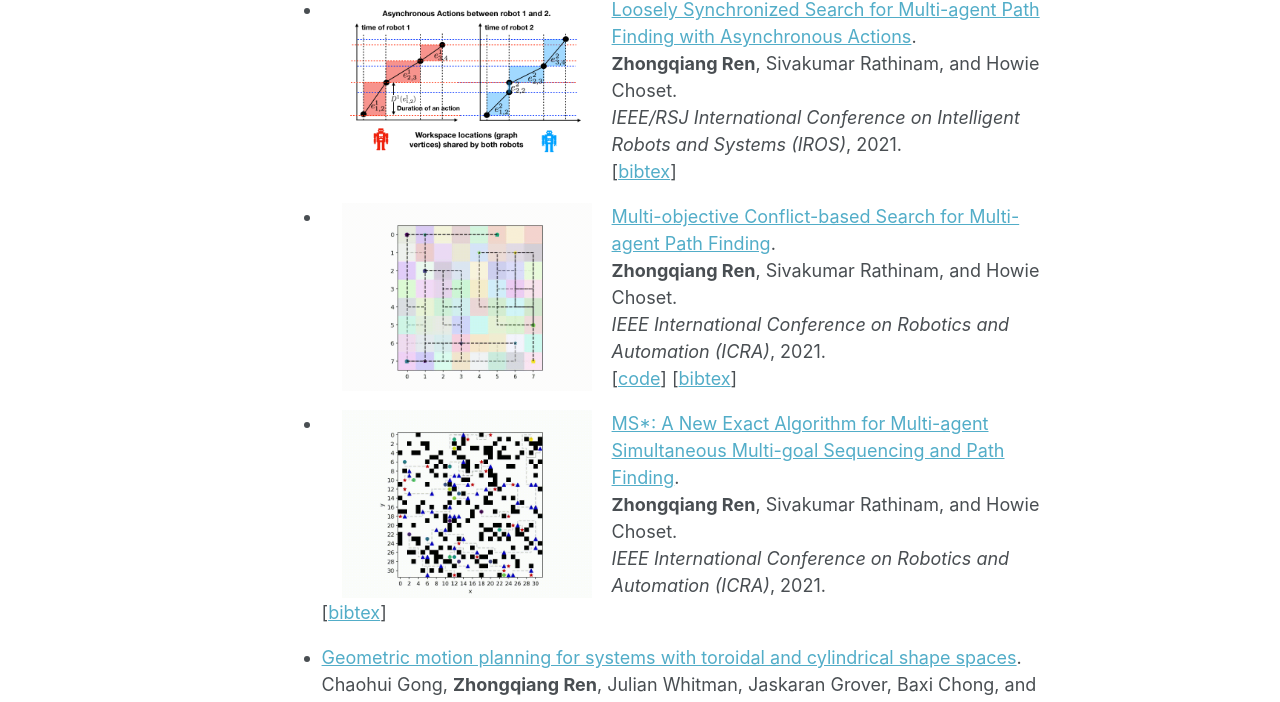
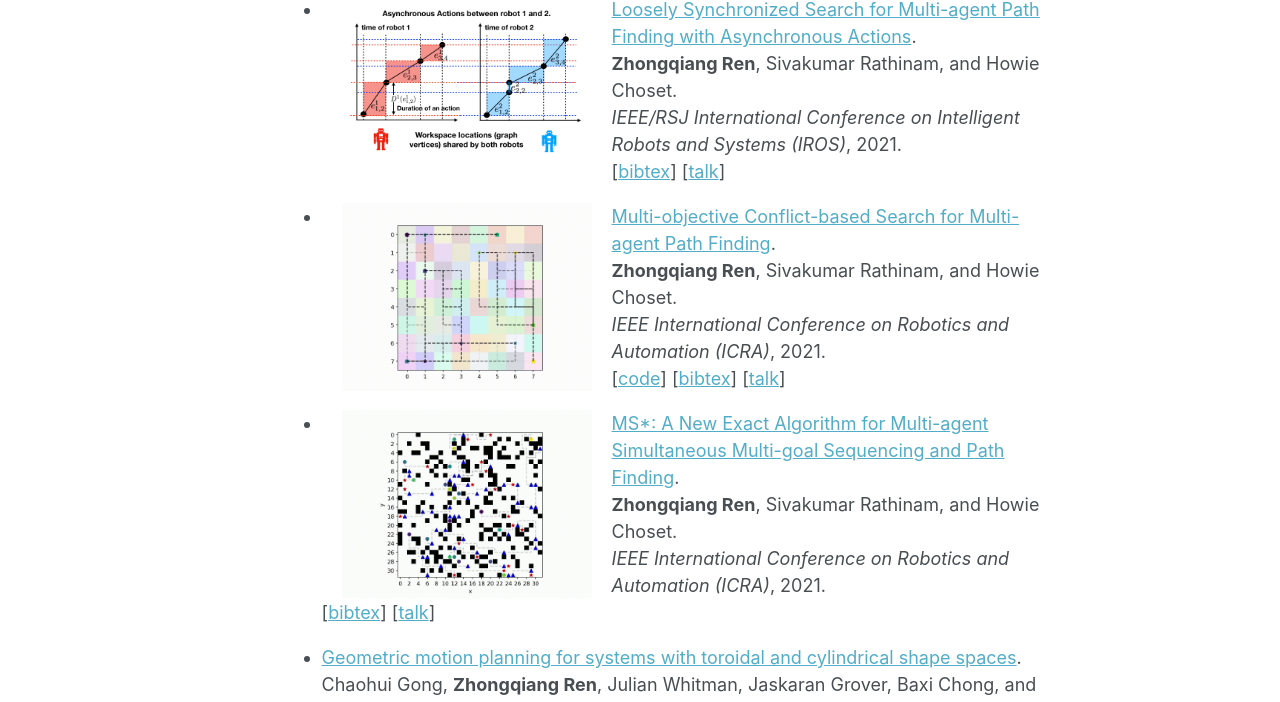
Before and after one commit to wonderren/wonderren.github.io, a Jekyll site: the page built from _pages/about.md, in a window 1280 px wide. Shown: the part 1175-1877 px from the top of the page. Built offline with Jekyll 4.4.1, drawn with Linux system fonts in a browser that asks for light colours.

Commit message:
fix link bugs

```diff
--- a/_pages/about.md
+++ b/_pages/about.md
@@ -81,8 +81,8 @@ Conference
 	**Zhongqiang Ren**, Sivakumar Rathinam, and Howie Choset.\
 	<i>IEEE/RSJ International Conference on Intelligent Robots and Systems (IROS)</i>, 2021.\
 	[<a href="javascript:void(0)" onclick="(function(target, id) { if ($('#' + id).css('display') == 'block') { $('#' + id).hide('fast'); $(target).text('bibtex') } else { $('#' + id).show('fast'); $(target).text('bibtex') } })(this, 'bibtex-ren21-LSS');">bibtex</a>]
+[[talk](https://youtu.be/u0WSXr3yjhc)]
 <div id="bibtex-ren21-LSS" style="display:none">
-[[talk](https://youtu.be/u0WSXr3yjhc)]
 <pre>@inproceedings{ren21loosely,
     title={Loosely Synchronized Search for Multi-agent Path Finding with Asynchronous Actions},
     author={Ren, Zhongqiang and Rathinam, Sivakumar and Choset, Howie},
@@ -99,8 +99,8 @@ Conference
 	<i>IEEE International Conference on Robotics and Automation (ICRA)</i>, 2021.\
 	[[code](https://github.com/wonderren/public_pymomapf)]
 	[<a href="javascript:void(0)" onclick="(function(target, id) { if ($('#' + id).css('display') == 'block') { $('#' + id).hide('fast'); $(target).text('bibtex') } else { $('#' + id).show('fast'); $(target).text('bibtex') } })(this, 'bibtex-ren21-MOCBS');">bibtex</a>]
+[[talk](https://youtu.be/KI-BVhsjg0I)]
 <div id="bibtex-ren21-MOCBS" style="display:none">
-[[talk](https://youtu.be/KI-BVhsjg0I)]
 <pre>@inproceedings{ren21mocbs,
     title={Multi-objective Conflict-based Search for Multi-agent Path Finding},
     author={Ren, Zhongqiang and Rathinam, Sivakumar and Choset, Howie},
@@ -115,8 +115,8 @@ Conference
 	**Zhongqiang Ren**, Sivakumar Rathinam, and Howie Choset.\
 	<i>IEEE International Conference on Robotics and Automation (ICRA)</i>, 2021.\
 	[<a href="javascript:void(0)" onclick="(function(target, id) { if ($('#' + id).css('display') == 'block') { $('#' + id).hide('fast'); $(target).text('bibtex') } else { $('#' + id).show('fast'); $(target).text('bibtex') } })(this, 'bibtex-ren21-MSstar');">bibtex</a>]
+[[talk](https://youtu.be/cjwO4yycfpo)]
 <div id="bibtex-ren21-MSstar" style="display:none">
-[[talk](https://youtu.be/cjwO4yycfpo)]
 <pre>@inproceedings{ren21ms,
     title={MS*: A New Exact Algorithm for Multi-agent Simultaneous Multi-goal Sequencing and Path Finding},
     author={Ren, Zhongqiang and Rathinam, Sivakumar and Choset, Howie},
```
